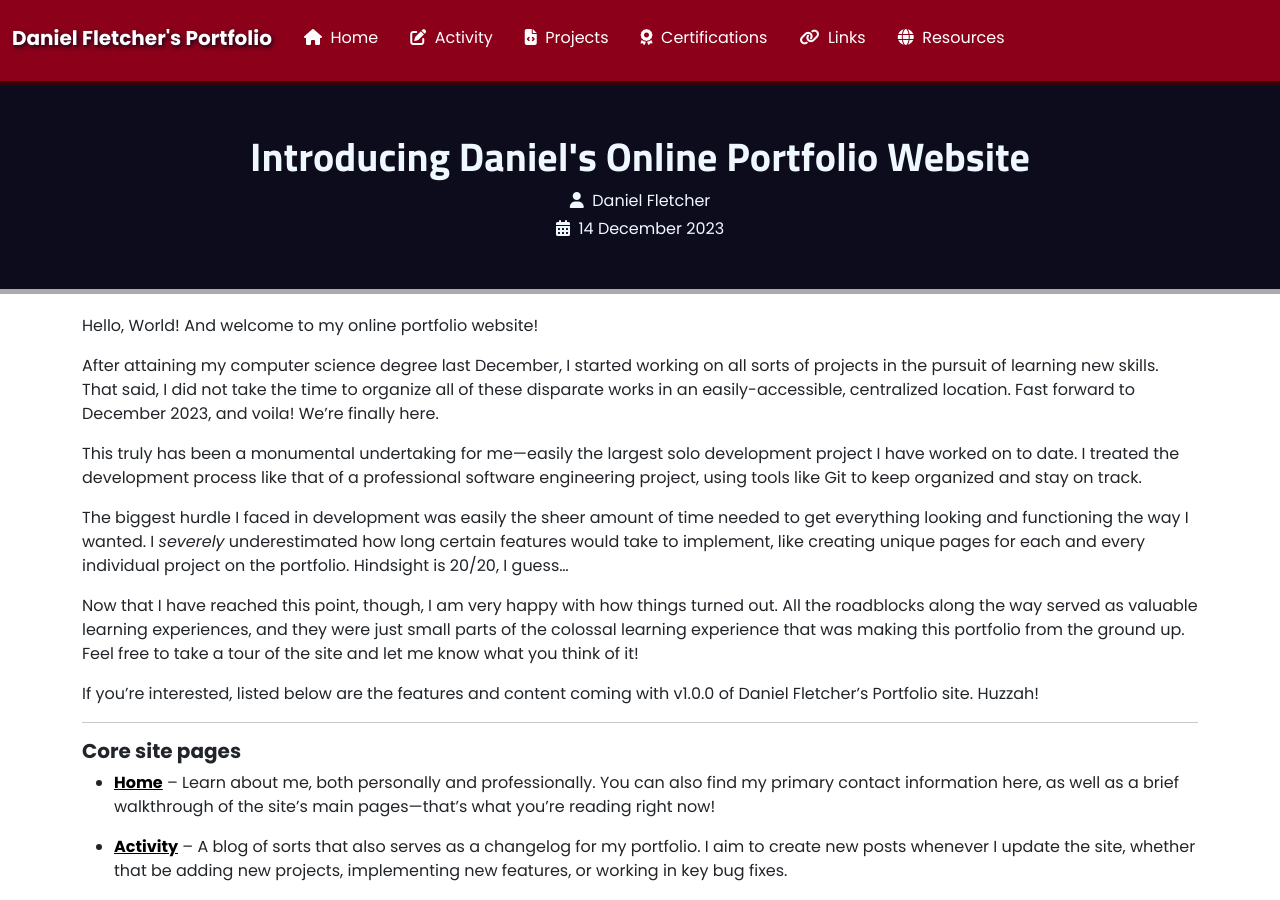
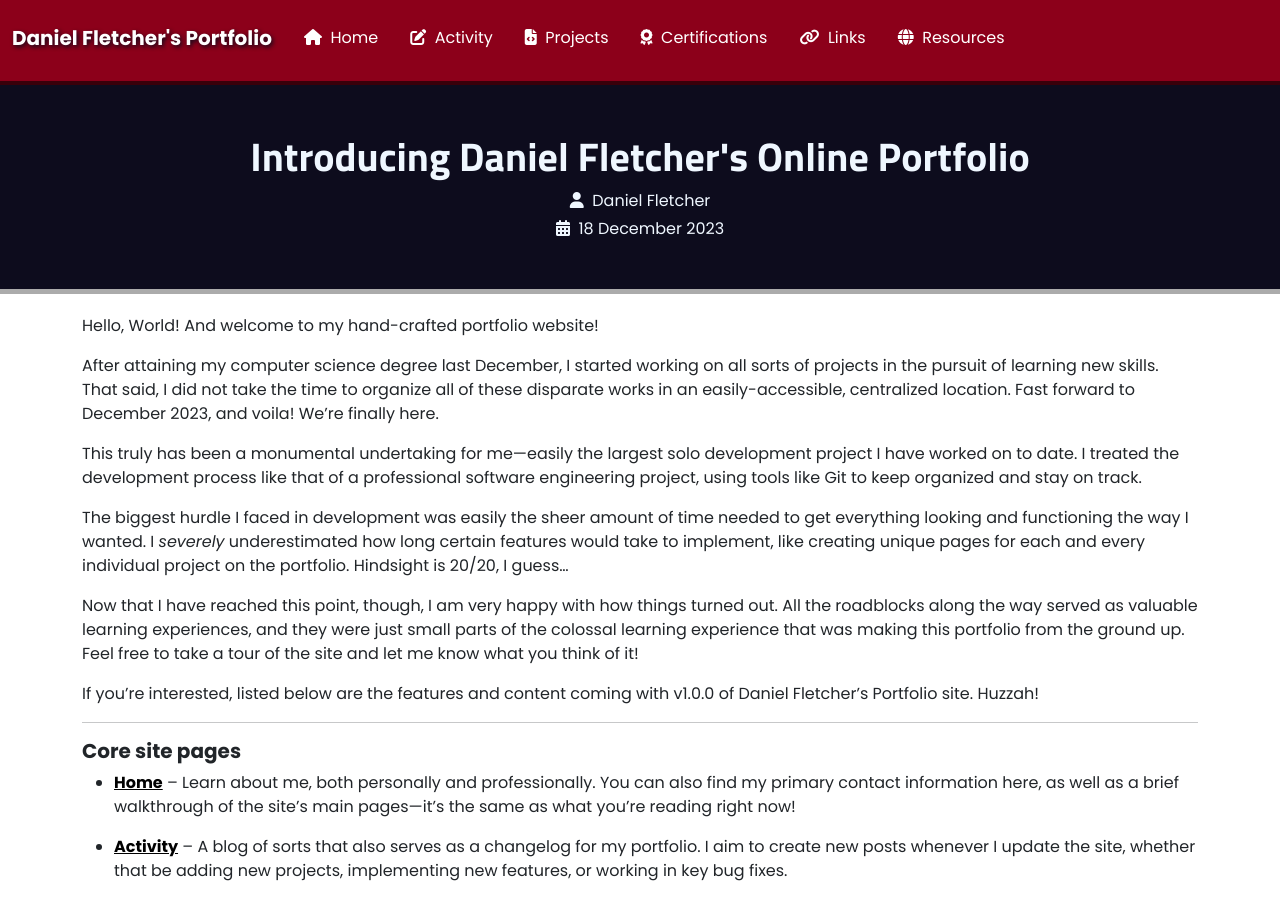
Before and after one commit to DanielTheFletch/portfolio, a Jekyll site: the page built from _posts/2023-12-18-launch-day-post.md, in a window 1280 px wide and 900 px high. Built offline with Jekyll 4.4.1, drawn with Linux system fonts in a browser that asks for light colours; some of the changed text lies outside the part shown.

Commit message:
Finalize launch day activity post

```diff
--- a/_posts/2023-12-14-placeholder-post.md
+++ b/_posts/2023-12-18-launch-day-post.md
@@ -1,9 +1,9 @@
 ---
-title: Introducing Daniel's Online Portfolio Website
-slug: introducing-daniels-online-portfolio-website
+title: Introducing Daniel Fletcher's Online Portfolio
+slug: introducing-daniel-fletchers-online-portfolio
 ---
 
-Hello, World! And welcome to my online portfolio website!
+Hello, World! And welcome to my hand-crafted portfolio website!
 
 After attaining my computer science degree last December, I started working on all sorts
 of projects in the pursuit of learning new skills. That said, I did not take the time to
@@ -34,7 +34,7 @@ Fletcher's Portfolio site. Huzzah!
 {% assign page_link = site.data.navigation[0].link %}
 - <a class="external-link fw-bold" href="{{ page_link | relative_url }}">Home</a> &ndash; Learn about
 me, both personally and professionally. You can also find my primary contact information
-here, as well as a brief walkthrough of the site's main pages&mdash;that's what you're
+here, as well as a brief walkthrough of the site's main pages&mdash;it's the same as what you're
 reading right now!
 {% assign page_link = site.data.navigation[1].link %}
 - <a class="external-link fw-bold" href="{{ page_link | relative_url }}">Activity</a> &ndash; A blog of
```
Also changed, not shown: other parts of _posts/2023-12-18-launch-day-post.md (+1 -1 lines).
